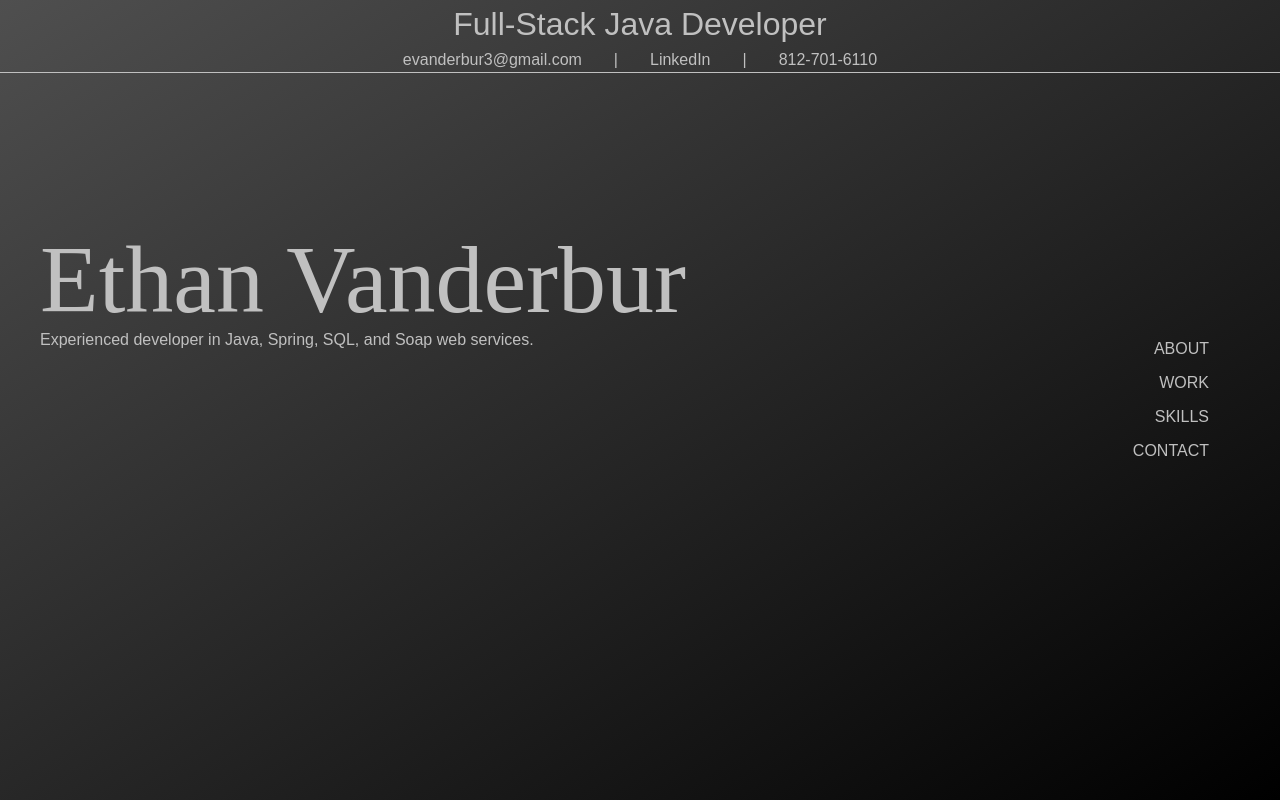
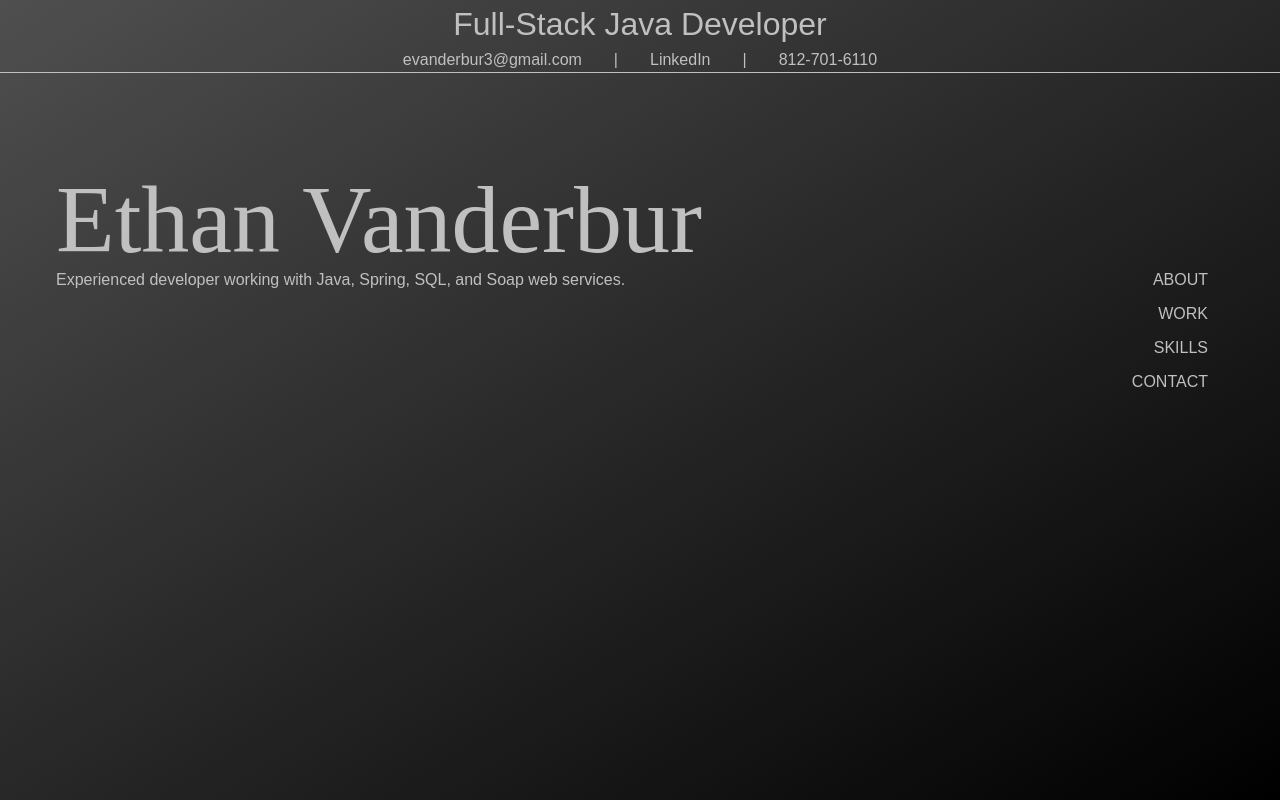
Before and after one commit to ethan5191/portfolio_v2, a Next.js app: page / in a window 1280 px wide. Shown: the top 800 px of the page. Built offline with nearby package versions, Linux system fonts and the light colour scheme.

Commit message:
Numerous CSS changes and added placeholders for sections of content to come later.

```diff
--- a/app/page.module.css
+++ b/app/page.module.css
@@ -1,35 +1,43 @@
-/* Styles for the parent container */
-.container {
-    display: flex; /* Enable Flexbox */
-    flex-direction: row; /* Arrange children side-by-side (this is the default, but good to be explicit) */
+.pageBodyWrapper {
+    display: flex; /* Use Flexbox to put the two columns side-by-side */
+    flex-direction: row; /* Arrange children in a row */
+    align-items: flex-start; /* Align items to the top */
+    width: 100%;
+    padding: 0 20px; /* Add side padding here for the whole row */
+    box-sizing: border-box;
+    margin-top: 10%;
 
-    /* Optional: Control how items align vertically */
-    align-items: center; /* Align items vertically in the center of the container */
-    /* Or align-items: flex-start; to align to the top */
-    /* Or align-items: flex-end; to align to the bottom */
-
-    /* Optional: Control how space is distributed horizontally */
-    /* justify-content: space-between; */ /* Puts space between the two divs */
-    /* justify-content: flex-start; */ /* Aligns items to the start (left) */
-
-    /* Ensure container spans full width and takes up vertical space */
-    min-height: 100vh; /* Or adjust with calc() as before if needed */
-    width: 100%;
-    padding: 0 20px; /* Add some horizontal padding so content doesn't hit the edges */
-    box-sizing: border-box;
+    /* IMPORTANT: Ensure this wrapper does NOT restrict overflow or height */
+    /* It should allow its content (the main column) to define its height */
+    /* min-height: 100vh; */ /* Remove or be cautious with this */
+    /* overflow: visible; */ /* Explicitly set visible if needed */
 }
 
-/* Styles for the .home section (your header text) */
+
+/* This is the main column that contains ALL your sections (Home, About, Work, etc.) and will scroll */
+/* It sits on the left side and takes up the available space */
+.mainContentAndHome {
+    flex-grow: 1; /* Allows this column to take up the remaining horizontal space */
+    margin-right: 12%; /* This creates the gap for the sidebar */
+
+    /* Content inside this div will stack normally (block layout) */
+    /* Ensure it does NOT restrict overflow or height */
+    /* overflow: visible; */ /* Explicitly set visible if needed */
+}
+
+
+/* Styles for the .home section (now the first part of the scrolling column) */
 .home {
-    flex: 1;
-    text-align: left; /* Keep text centered within the .home div */
+    text-align: left;
     color: #C0C0C0;
-    /* Optional: add some padding */
     padding: 20px;
-    /* Optional: limit max width if needed */
-    max-width: 800px;
-    width: 100%; /* Ensure it takes full width up to max-width */
-    margin-top: -15em;
+    margin-bottom: 0;
+    margin-left: 1em;
+
+    /* *** Add Minimum Height Here *** */
+    /* Calculate height needed to fill viewport below the header, accounting for padding */
+    /* 100vh (viewport height) - header height - top padding - bottom padding */
+    min-height: calc(100vh - 100px - (2 * 20px));
 }
 
 .home h1 {
@@ -38,14 +46,51 @@
     font-family: "Monotype Corsiva", cursive;
 }
 
-.secondSection {
+
+/* Styles for the sticky right sidebar navigation */
+/* Renamed from .secondSection */
+.sidebarNav {
+    /* This element is a direct flex item sibling of .mainContentAndHome */
+    width: 10%; /* **REQUIRED**: Set a fixed width for the sidebar */
+    padding: 20px; /* Add padding inside the sidebar */
+    box-sizing: border-box; /* Include padding in the width */
+    color: #C0C0C0; /* Text color for the nav links */
+
+    position: fixed;
+    /* Use 'right' to position it from the right edge */
+    right: 20px; /* Stick to the right edge, matching container padding */
+
+    /* Ensure it stays above other content */
+    z-index: 999; /* Less than header's z-index (1000) */
+
+    /* Arrange internal links vertically */
     display: flex;
-    flex-direction: column; /* Stack the children vertically */
-    gap: 10px; /* Add space BETWEEN the child divs (ABOUT, WORK, etc.) */
+    flex-direction: column;
+    gap: 10px; /* Space between links */
+    text-align: right; /* Align link text */
+    margin-top: 7.5em;
+    margin-right: 2em;
 
-    text-align: right; /* Keep text aligned right inside this div */
-    padding: 20px;
-    margin-left: auto;
-    margin-right: 2.5%;
-    color: #C0C0C0;
+    /* IMPORTANT: Ensure this sticky element's parent (.pageBodyWrapper) does NOT restrict overflow or height */
+    /* The parent must be a scrolling container (like the body) or taller than the sticky content */
 }
+
+
+/* Common styles for all your content sections (About, Work, Skills, Contact) */
+.section {
+    padding: 60px 0; /* Add vertical space between sections */
+    color: #333; /* Example text color for content sections */
+    margin-bottom: 0; /* Remove default margin */
+    scroll-margin-top: 60px;
+    min-height: calc(100vh - 100px - (2 * 20px));
+    /* These sections are now direct children of .mainContentAndHome */
+}
+
+.section h2 {
+    color: #111;
+    margin-top: 0;
+}
+
+.section:last-child {
+    min-height: calc(100vh);
+}
--- a/app/page.tsx
+++ b/app/page.tsx
@@ -2,17 +2,73 @@ import styles from './page.module.css';
 
 export default function Home() {
     return (
-        <div className={styles.container}>
-            <div className={styles.home}>
-                <h1>Ethan Vanderbur</h1>
-                <span>Experienced developer in Java, Spring, SQL, and Soap web services.</span>
-            </div>
-            <div className={styles.secondSection}>
-                <div>ABOUT</div>
-                <div>WORK</div>
-                <div>SKILLS</div>
-                <div>CONTACT</div>
-            </div>
+        <div className={styles.pageBodyWrapper}>
+
+            {/* This is the main column that contains ALL your sections (Home, About, Work, etc.) and will scroll */}
+            {/* It sits on the left side and takes up the primary content area */}
+            <div className={styles.mainContentAndHome}>
+
+                <section id="home" className={styles.home}>
+                    <h1>Ethan Vanderbur</h1>
+                    <span>Experienced developer working with Java, Spring, SQL, and Soap web services.</span>
+                </section>
+
+                {/* All your other sections go here, stacked vertically below the home section */}
+
+                {/* About Me Section */}
+                <section id="about" className={styles.section}>
+                    <h2>About Me</h2>
+                    {/* Content for your About section */}
+                    <p>This is where you'll talk about yourself.</p>
+                    <div style={{ height: '400px', backgroundColor: '#eee', margin: '20px', padding: '20px' }}>
+                        About Me Content Placeholder
+                    </div>
+                </section>
+
+                {/* Projects Section */}
+                <section id="work" className={styles.section}>
+                    <h2>My Work / Projects</h2>
+                    {/* Content for your Projects section */}
+                    <p>Showcase your best projects here.</p>
+                    <div style={{ height: '400px', backgroundColor: '#ddd', margin: '20px', padding: '20px' }}>
+                        Projects Content Placeholder
+                    </div>
+                </section>
+
+                {/* Skills Section */}
+                <section id="skills" className={styles.section}>
+                    <h2>Skills</h2>
+                    {/* Content for your Skills section */}
+                    <p>List your technical skills.</p>
+                    <div style={{ height: '400px', backgroundColor: '#eee', margin: '20px', padding: '20px' }}>
+                        Skills Content Placeholder
+                    </div>
+                </section>
+
+                {/* Contact Section */}
+                <section id="contact" className={styles.section}>
+                    <h2>Contact</h2>
+                    {/* Content for your Contact section */}
+                    <p>How to get in touch.</p>
+                    <div style={{ height: '400px', backgroundColor: '#ddd', margin: '20px', padding: '20px' }}>
+                        Contact Content Placeholder
+                    </div>
+                    {/* Add some padding to the bottom of the last section so the last content isn't hidden by a potential footer */}
+                </section>
+
+            </div> {/* End .mainContentAndHome */}
+
+            {/* This is your sticky right sidebar navigation */}
+            {/* It's a sibling of the main scrolling column */}
+            {/* Using <aside> for semantic correctness */}
+            <aside className={styles.sidebarNav}>
+                {/* Content previously in .secondSection */}
+                <div><a href="#about">ABOUT</a></div>
+                <div><a href="#work">WORK</a></div>
+                <div><a href="#skills">SKILLS</a></div>
+                <div><a href="#contact">CONTACT</a></div>
+            </aside>
+
         </div>
     );
 }
```
